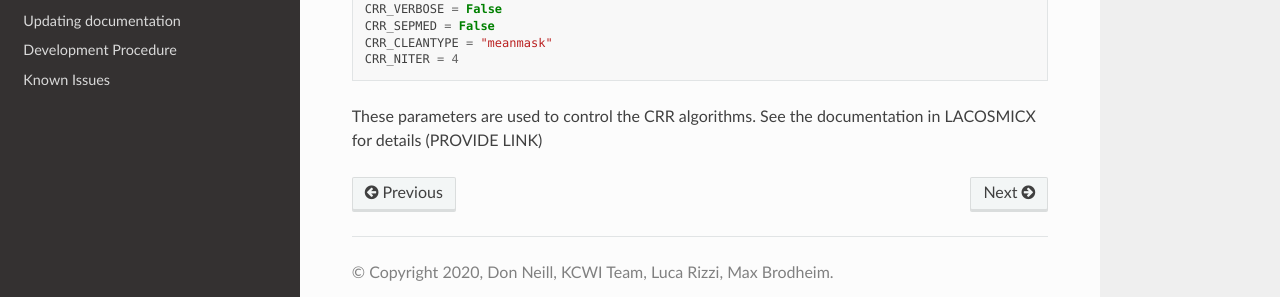
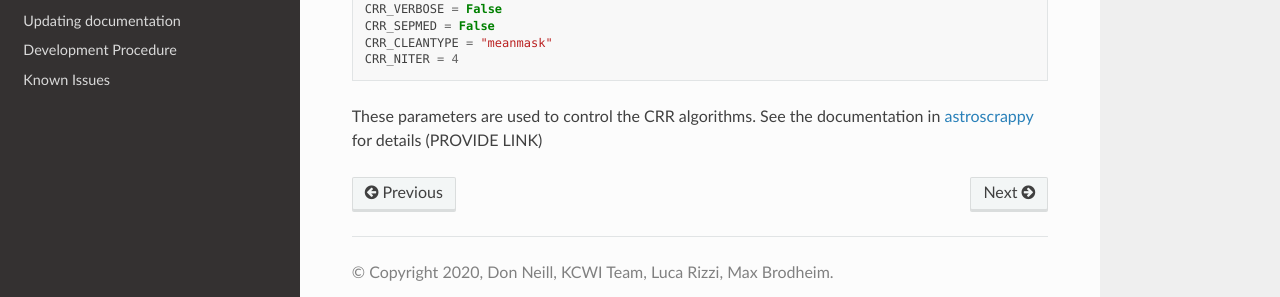
Before and after one commit to Keck-DataReductionPipelines/KCWI_DRP, a Sphinx documentation site: the page built from docs/source/configuration.rst, in a window 1280 px wide and 900 px high, scrolled down 1878 px. Shown: the part 558-855 px from the top of the window. Built offline with Sphinx 7.4.7 and the Read the Docs theme 2.0.0, drawn with Linux system fonts in a browser that asks for light colours.

Commit message:
update ccr config info to point to astroscrappy

```diff
--- a/docs/source/configuration.rst
+++ b/docs/source/configuration.rst
@@ -127,4 +127,4 @@ Cosmic rays rejection parameters
  CRR_NITER = 4
 
 These parameters are used to control the CRR algorithms. See the documentation in
-LACOSMICX for details (PROVIDE LINK)
+`astroscrappy <https://astroscrappy.readthedocs.io/en/latest/index.html>`_ for details (PROVIDE LINK)
```
